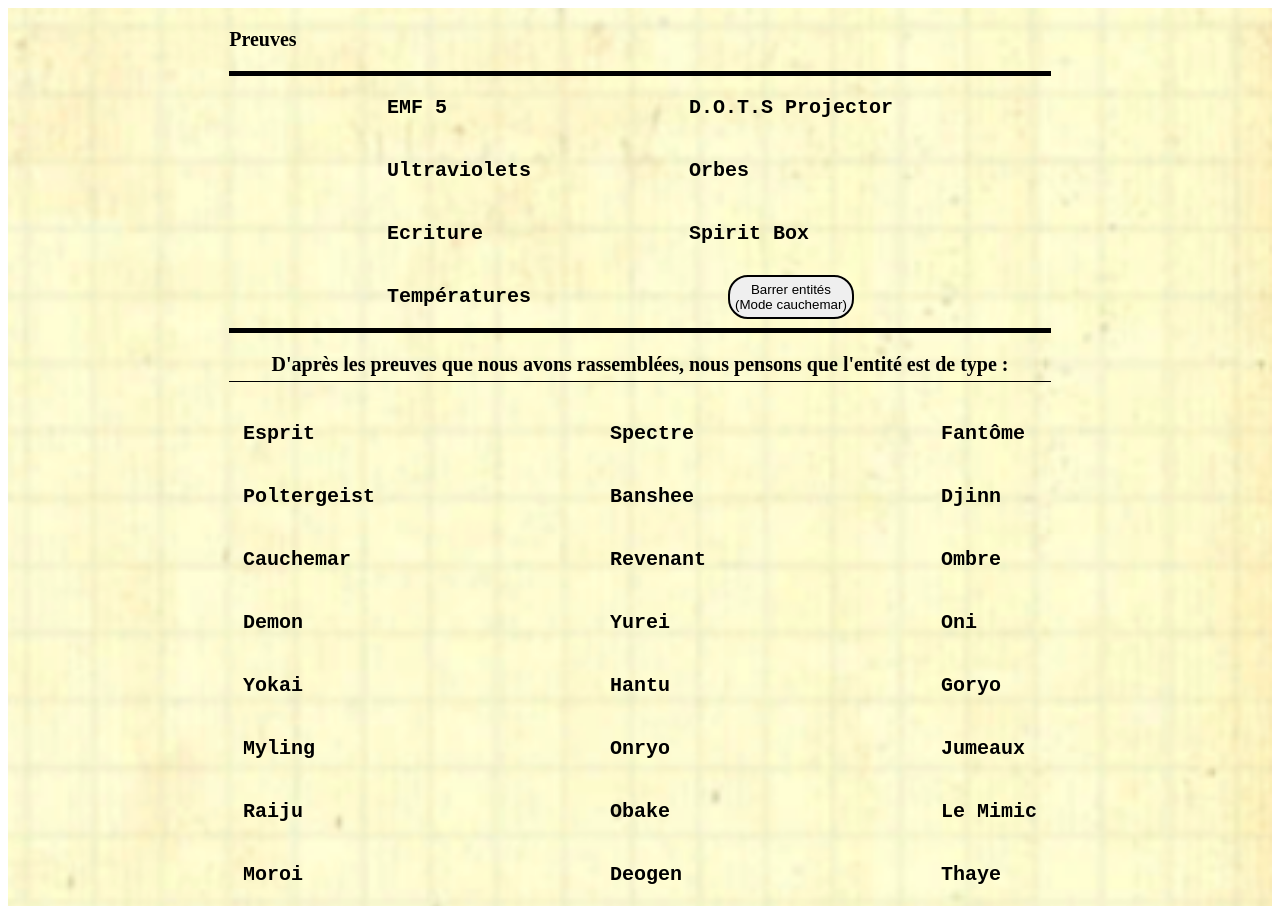
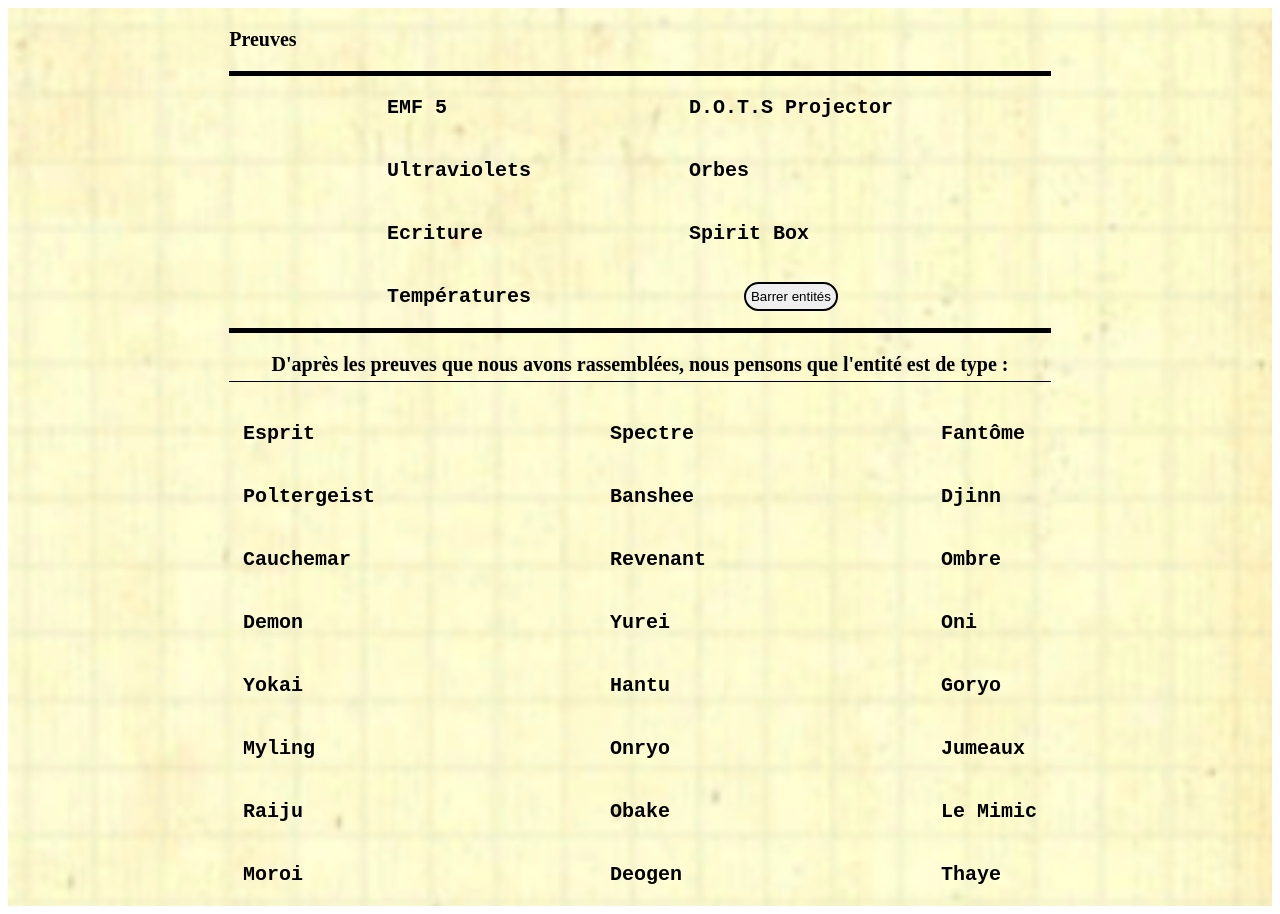
Before and after one commit to PtiBaka/phasmo-app, a React (Vite) app: page / in a window 1280 px wide. Built offline with nearby package versions, Linux system fonts and the light colour scheme.

Commit message:
mini changement

```diff
--- a/src/components/evidences.jsx
+++ b/src/components/evidences.jsx
@@ -19,7 +19,7 @@ const Evidences = ({
       ))}
 
       <div id="ze_button">
-        <button onClick={eliminateButton}>Barrer entités<br />(Mode cauchemar)
+        <button onClick={eliminateButton}>Barrer entités
         </button>
       </div>
     </div>
```
